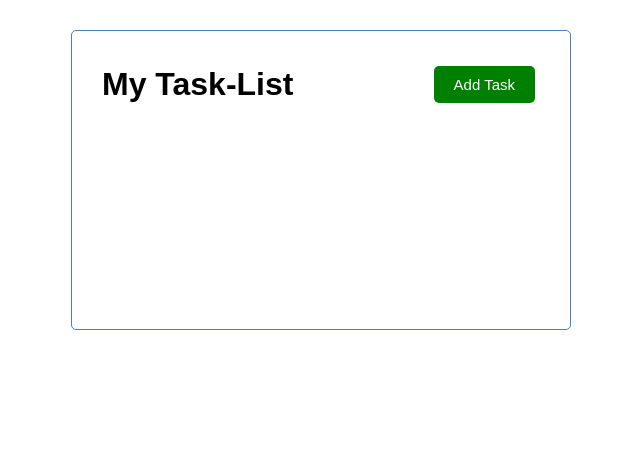
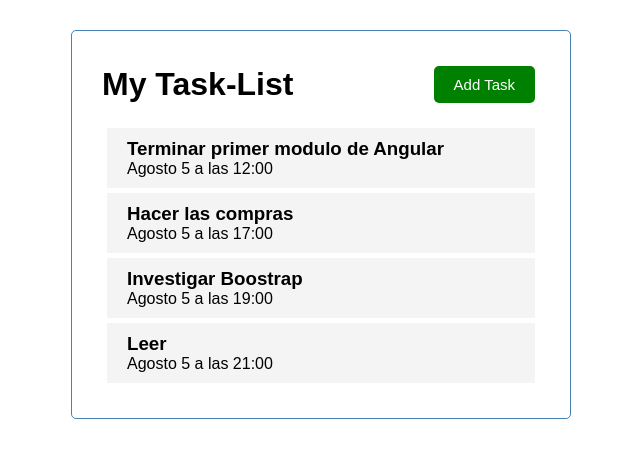
Before and after one commit to VykoV/Task-List, an Angular app: page / in a window 1280 px wide. Shown: the top 458 px of the page, without its empty margins (319-959 px from the left). Built offline with nearby package versions, Linux system fonts and the light colour scheme.

Commit message:
Lista de items

```diff
--- a/src/app/app.component.html
+++ b/src/app/app.component.html
@@ -1,3 +1,4 @@
 <div class="container">
   <app-header></app-header>
+  <app-tasks></app-tasks>
 </div>
--- a/src/app/app.module.ts
+++ b/src/app/app.module.ts
@@ -4,12 +4,16 @@
 import { AppComponent } from './app.component';
 import { HeaderComponent } from './components/header/header.component';
 import { ButtonComponent } from './components/button/button.component';
+import { TasksComponent } from './components/tasks/tasks.component';
+import { TaskItemComponent } from './components/task-item/task-item.component';
 
 @NgModule({
   declarations: [
     AppComponent,
     HeaderComponent,
-    ButtonComponent
+    ButtonComponent,
+    TasksComponent,
+    TaskItemComponent
   ],
   imports: [
     BrowserModule
--- /dev/null
+++ b/src/app/components/task-item/task-item.component.css
@@ -0,0 +1,16 @@
+.task{
+    background-color: #f4f4f4;
+    margin: 5px;
+    padding: 10px 20px;
+    cursor: pointer;
+}
+
+.task.reminder{
+    border-left: 5px solid green;
+}
+
+.task h3{
+    display: flex;
+    align-items: center;
+    justify-content: space-between;
+}
--- /dev/null
+++ b/src/app/components/task-item/task-item.component.html
@@ -0,0 +1,6 @@
+
+<div class="task">
+    <h3>{{task.text}}</h3>
+    <p>{{task.day}}</p>
+
+</div>
--- /dev/null
+++ b/src/app/components/task-item/task-item.component.ts
@@ -0,0 +1,19 @@
+import { Component, OnInit, Input} from '@angular/core';
+import {Task} from '../../Task'
+import {TASK} from '../../mock-task'
+
+
+@Component({
+  selector: 'app-task-item',
+  templateUrl: './task-item.component.html',
+  styleUrls: ['./task-item.component.css']
+})
+export class TaskItemComponent implements OnInit {
+  @Input() task: Task = TASK[0];
+
+  constructor() { }
+
+  ngOnInit(): void {
+  }
+
+}
--- /dev/null
+++ b/src/app/components/tasks/tasks.component.html
@@ -0,0 +1,5 @@
+<app-task-item
+    *ngFor="let task of tasks"
+    [task] = "task"
+>
+</app-task-item>
--- /dev/null
+++ b/src/app/components/tasks/tasks.component.ts
@@ -0,0 +1,19 @@
+import { Component, OnInit } from '@angular/core';
+import { TASK } from '../../mock-task';
+import { Task } from '../../Task';
+
+@Component({
+  selector: 'app-tasks',
+  templateUrl: './tasks.component.html',
+  styleUrls: ['./tasks.component.css']
+})
+export class TasksComponent implements OnInit {
+
+  tasks: Task[] = TASK;
+
+  constructor() { }
+
+  ngOnInit(): void {
+  }
+
+}
--- a/src/app/mock-task.ts
+++ b/src/app/mock-task.ts
@@ -1,5 +1,5 @@
-export {Task} from "../app/Task";
-export const TASK Task[] = [
+import {Task} from "../app/Task";
+export const TASK: Task[] = [
     {
         id: 1,
         text: "Terminar primer modulo de Angular",
```
Also changed, not shown: src/app/components/tasks/tasks.component.css (added), 2 other files (tests, documents, lock files or other folders).
